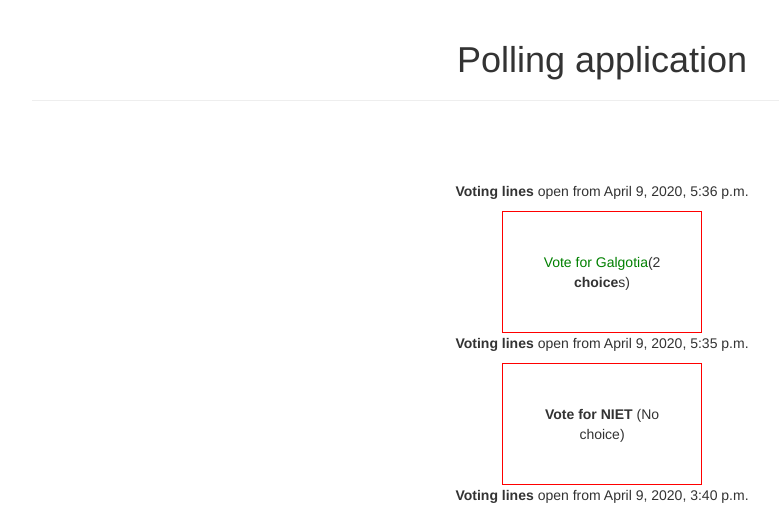
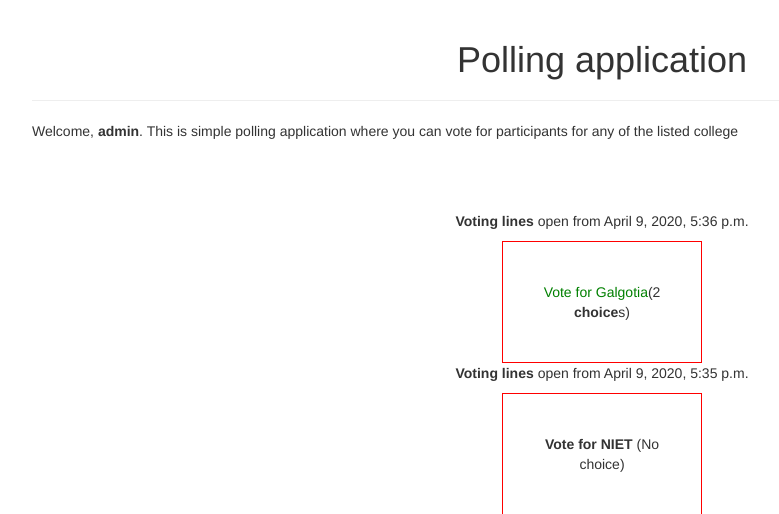
Before and after one commit to vnitikesh/Poll-App, a Django app: page /dappx/index/ in a window 1280 px wide. Shown: the part 51-565 px from the top of the page, without its empty margins (38-817 px from the left). Run offline with Django 3.2, Linux system fonts and the light colour scheme; a user stored in the database is signed in; data comes from the database, SQL or seed files in the repository; some libraries are stand-ins or nearby versions.

Commit message:
second commit

```diff
--- a/templates/dappx/index.html
+++ b/templates/dappx/index.html
@@ -13,14 +13,14 @@
 
 <link rel="stylesheet" type="text/css" href="{% static 'dappx/style.css' %}">
 
-{% for i in query %}
-<p>Welcome, <b>{{ i.name }}</b>. This is simple polling
+
+<p>Welcome, <b>{{ user.username }}</b>. This is simple polling
 application where you can vote for participants for any
 of the listed college</p>
 
 
 
-    {% endfor %}
+
 
 
 <p>&nbsp;</p>
```
